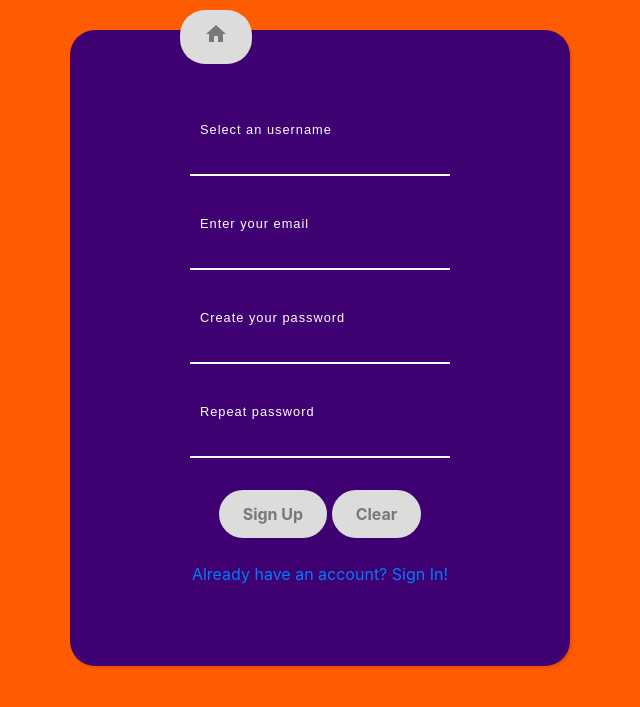
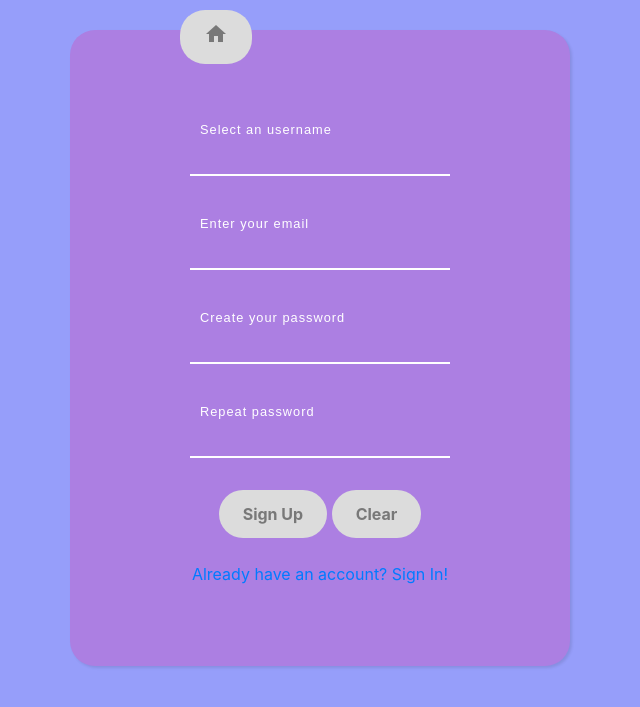
Before and after one commit to PietroColaguori/ForkMates, a PHP site: page /registration.html in a window 1280 px wide. Shown: the top 707 px of the page, without its empty margins (320-960 px from the left). Run offline with PHP 8.4, Linux system fonts and the light colour scheme.

Commit message:
Add files via upload

```diff
--- a/Main/registration/reg_style.css
+++ b/Main/registration/reg_style.css
@@ -1,11 +1,11 @@
 body {
-    background-color: #FF5B00 !important;
+    background-color: #969EFA !important;
   }
 
   form {
     width: 500px !important;
     margin: 30px auto;
-    background: #3F0071;
+    background: #AC7FE2;
     padding: 60px 120px 80px 120px;
     text-align: center;
     -webkit-box-shadow: 2px 2px 3px rgba(0,0,0,0.1);
@@ -28,7 +28,7 @@ body {
     transition: ease .3s;
   }
   .input {
-    color:#FF5B00;
+    color:#969EFA;
     width: 100%;
     padding: 10px;
     background: transparent;
@@ -50,7 +50,7 @@ body {
     top: 0px;
     left: 50%;
     transform: translateX(-50%);
-    background: #FF5B00;
+    background: #969EFA;
     transition: ease .6s;
   }
 
@@ -77,7 +77,7 @@ body {
 
   button:hover {
     background: #ffd394;
-    color: #FF5B00;
+    color: #969EFA;
   }
 
   #backhome {
```
